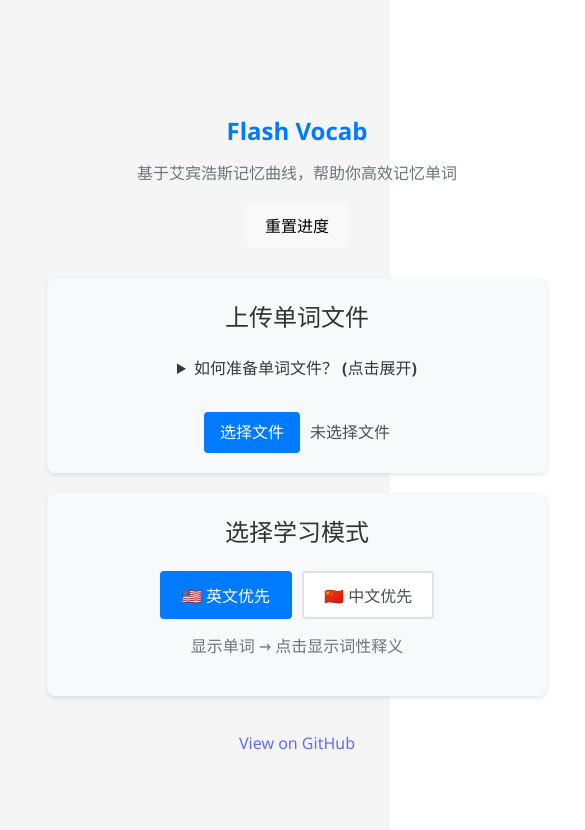
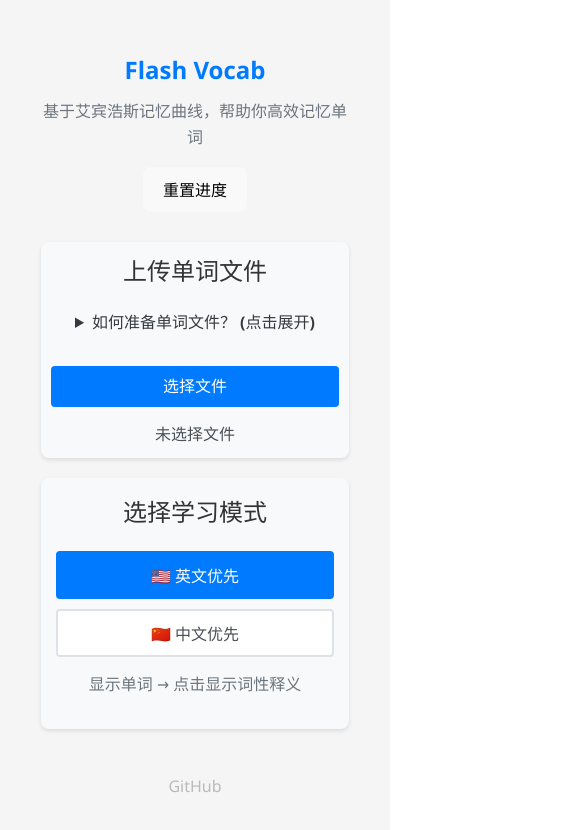
Before and after one commit to Ganzhe2028/Flash-Vocab, a Vue app: page / in a window 390 px wide. Shown: the top 830 px of the page, 585 px wide, since content can reach past the window. Built offline with nearby package versions, Linux system fonts and the light colour scheme.

Commit message:
update: Responsive 响应式 + 样式优化

```diff
--- a/src/App.vue
+++ b/src/App.vue
@@ -282,7 +282,7 @@
 
   <footer class="app-footer">
       <a href="https://github.com/Ganzhe2028/Flash-Vocab" target="_blank" rel="noopener noreferrer">
-        View on GitHub
+        GitHub
       </a>
   </footer>
 </template>
@@ -311,9 +311,20 @@
 }
 
 .app-container {
-  width: 500px; /* 固定宽度防止布局变化 */
-  margin: 0 auto;
+  max-width: 800px;
+  margin-top: 20px;
   padding: 20px;
+  background-color: #ffffff00;
+  border-radius: 8px;
+  /* box-shadow: 0 4px 8px rgba(0, 0, 0, 0.1); */
+}
+
+/* Media query for very narrow screens */
+@media (max-width: 420px) {
+  .app-container {
+    padding: 10px; /* Reduce padding on very small screens */
+    margin: 10px; /* Reduce margin as well */
+  }
 }
 
 header {
@@ -335,10 +346,19 @@
   margin-top: 20px;
 }
 
-app-footer {
+.app-footer {
   text-align: center;
-  margin-top: 30px;
+  margin-bottom: 30px;
   color: var(--secondary-color);
+
+}
+
+footer a {
+  /* background-color: #ffffff; */
+  /* box-shadow: 0 2px 4px rgba(14, 14, 14, 0.1); */
+  color: rgba(128, 128, 128, 0.5);
+  border-radius: 4px;
+  padding: 10px;
 }
 
 /* 响应式设计 */
--- a/src/components/FileUploader.vue
+++ b/src/components/FileUploader.vue
@@ -123,8 +123,10 @@
 
 .upload-area {
   display: flex;
+  flex-wrap: wrap; /* Allow items to wrap on smaller screens */
   align-items: center;
   justify-content: center;
+  gap: 10px; /* Add some space between items when wrapped */
 }
 
 .file-input {
@@ -143,8 +145,9 @@
   border-radius: 4px;
   cursor: pointer;
   font-weight: bold;
-  margin-right: 10px;
+  /* margin-right: 10px; Removed margin, using gap now */
   transition: background-color 0.3s;
+  white-space: nowrap; /* Prevent label text from wrapping */
 }
 
 .file-label:hover {
@@ -153,6 +156,7 @@
 
 #fileName {
   color: #495057;
+  word-break: break-all; /* Allow long file names to break */
 }
 
 .error-log {
@@ -181,4 +185,22 @@
 .details {
   margin-bottom: 20px;
 }
+
+/* Media query for very narrow screens */
+@media (max-width: 420px) {
+  .file-upload-section {
+    padding: 10px; /* Reduce padding on very small screens */
+  }
+  .upload-area {
+    flex-direction: column; /* Stack items vertically */
+    align-items: stretch; /* Stretch items to full width */
+  }
+  .file-label {
+    text-align: center; /* Center text in button */
+  }
+  #fileName {
+    text-align: center; /* Center file name */
+    margin-top: 5px;
+  }
+}
 </style>
--- a/src/components/FlashCard.vue
+++ b/src/components/FlashCard.vue
@@ -188,7 +188,8 @@
 }
 
 .flashcard {
-  width: 300px;
+  width: 90%; /* Use percentage for responsiveness */
+  max-width: 300px; /* Keep a max width */
   height: 200px;
   perspective: 1000px;
   cursor: pointer;
@@ -295,17 +296,22 @@
 
 .action-buttons {
   display: flex;
+  flex-wrap: wrap; /* Allow buttons to wrap */
   flex-direction: row;
   gap: 10px;
   justify-content: center;
   align-items: center; /* 垂直居中 */
   min-height: 40px; /* 防止按钮切换时布局跳动 */
+  width: 100%; /* Ensure container takes full width */
 }
 
 .answer-actions {
   display: flex;
+  flex-wrap: wrap; /* Allow buttons to wrap */
   gap: 10px;
+  justify-content: center; /* Center wrapped items */
   align-items: center; /* 垂直居中 */
+  width: 100%; /* Ensure container takes full width */
 }
 
 .action-btn {
--- a/src/components/ModeSelector.vue
+++ b/src/components/ModeSelector.vue
@@ -89,4 +89,19 @@
   font-style: italic;
   margin-top: 10px;
 }
+
+/* Media query for very narrow screens */
+@media (max-width: 420px) {
+  .mode-buttons {
+    flex-direction: column; /* Stack buttons vertically */
+    align-items: stretch; /* Stretch buttons to full width */
+  }
+  .mode-btn {
+    width: 100%; /* Make buttons take full width */
+    box-sizing: border-box; /* Include padding and border in width */
+  }
+  .mode-selection {
+    padding: 15px; /* Slightly reduce padding */
+  }
+}
 </style>
--- a/src/components/StatsPanel.vue
+++ b/src/components/StatsPanel.vue
@@ -73,8 +73,33 @@
 
 .stats-grid {
   display: grid;
+  /* Default to 3 columns */
   grid-template-columns: repeat(3, 1fr);
   gap: 15px;
+}
+
+/* Media query for smaller screens */
+@media (max-width: 600px) {
+  .stats-grid {
+    /* Change to 1 column on smaller screens */
+    grid-template-columns: 1fr;
+  }
+}
+
+/* Media query for very narrow screens */
+@media (max-width: 420px) {
+  .stats-panel {
+    padding: 15px; /* Reduce padding */
+  }
+  .progress-container {
+    margin-bottom: 15px; /* Reduce margin */
+  }
+  .stat-value {
+    font-size: 20px; /* Reduce font size */
+  }
+  .stats-grid {
+    gap: 10px; /* Reduce gap */
+  }
 }
 
 .stat-item {
--- a/src/style.css
+++ b/src/style.css
@@ -25,9 +25,11 @@
 body {
   margin: 0;
   display: flex;
-  place-items: center;
-  min-width: 320px;
+  flex-direction: column; /* Ensure content flows vertically */
+  align-items: center; /* Center content horizontally */
   min-height: 100vh;
+  padding: 1rem; /* Add some padding for smaller screens */
+  box-sizing: border-box; /* Include padding in width/height */
 }
 
 h1 {
@@ -59,10 +61,12 @@
 }
 
 #app {
-  max-width: 1280px;
+  width: 100%; /* Take full width available */
+  max-width: 1280px; /* Keep max width for larger screens */
   margin: 0 auto;
-  padding: 2rem;
+  padding: 1rem; /* Adjust padding */
   text-align: center;
+  box-sizing: border-box; /* Include padding in width */
 }
 
 @media (prefers-color-scheme: light) {
```
